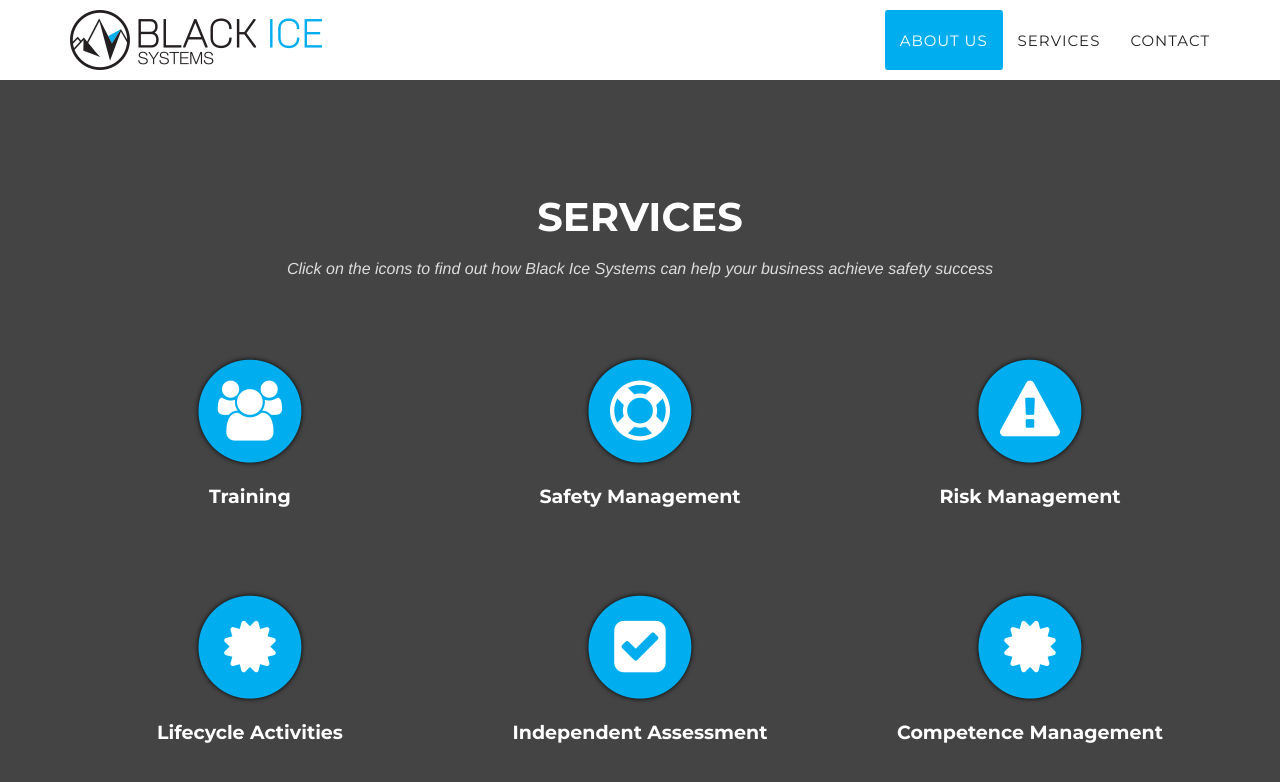
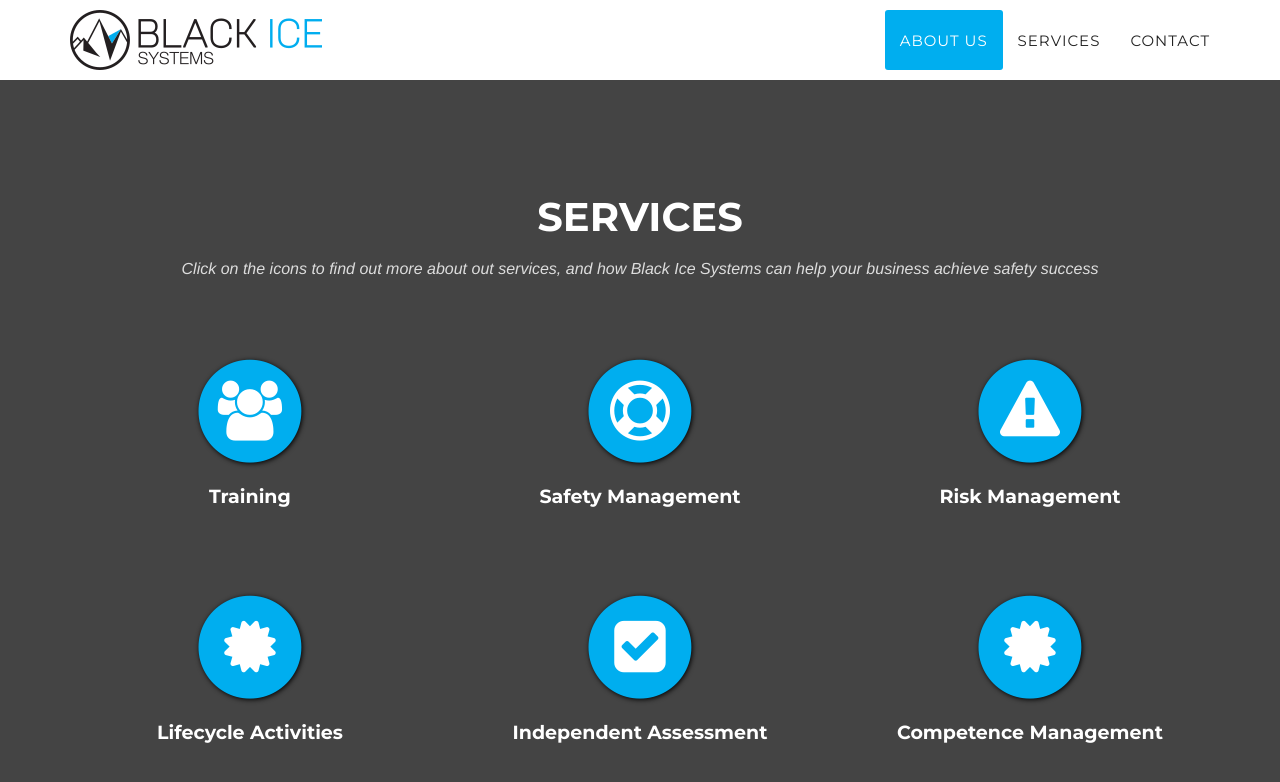
Before and after one commit to BlackIceSystems/blackicesystems, a Jekyll site: the page built from index.html, in a window 1280 px wide and 900 px high, scrolled down 1845 px. Shown: the top 782 px of the window. Built offline with Jekyll 4.4.1, drawn with Linux system fonts in a browser that asks for light colours; some web fonts are replaced.

Commit message:
asdfasdf

```diff
--- a/_includes/services.html
+++ b/_includes/services.html
@@ -4,7 +4,7 @@
             <div class="row">
                 <div class="col-lg-12 text-center">
                     <h2 class="section-heading">Services</h2>
-                    <h3 class="section-subheading text-muted">Click on the icons to find out how Black Ice Systems can help your business achieve safety success</h3>
+                    <h3 class="section-subheading text-muted">Click on the icons to find out more about out services, and how Black Ice Systems can help your business achieve safety success</h3>
                 </div>
             </div>
 			<div class="row text-center">
@@ -13,7 +13,7 @@
 					<div class="col-md-4">
 						<a href="#servicesModal{{ post.modal-id }}" class="hoverlinks" data-toggle="modal">
 							<span class="fa-stack fa-4x">
-								<i class="fa fa-circle fa-stack-2x" style="-webkit-text-shadow: 0px 0px 5px #000; text-shadow: 0px 0px 5px #000;"></i>
+								<i class="fa fa-circle fa-stack-2x" style="-webkit-text-shadow: 1px 1px 5px #000; text-shadow: 1px 1px 5px #000;"></i>
 								<i class="fa {{ post.icon }} fa-stack-1x fa-inverse"></i>
 							</span>
 						</a>
```
